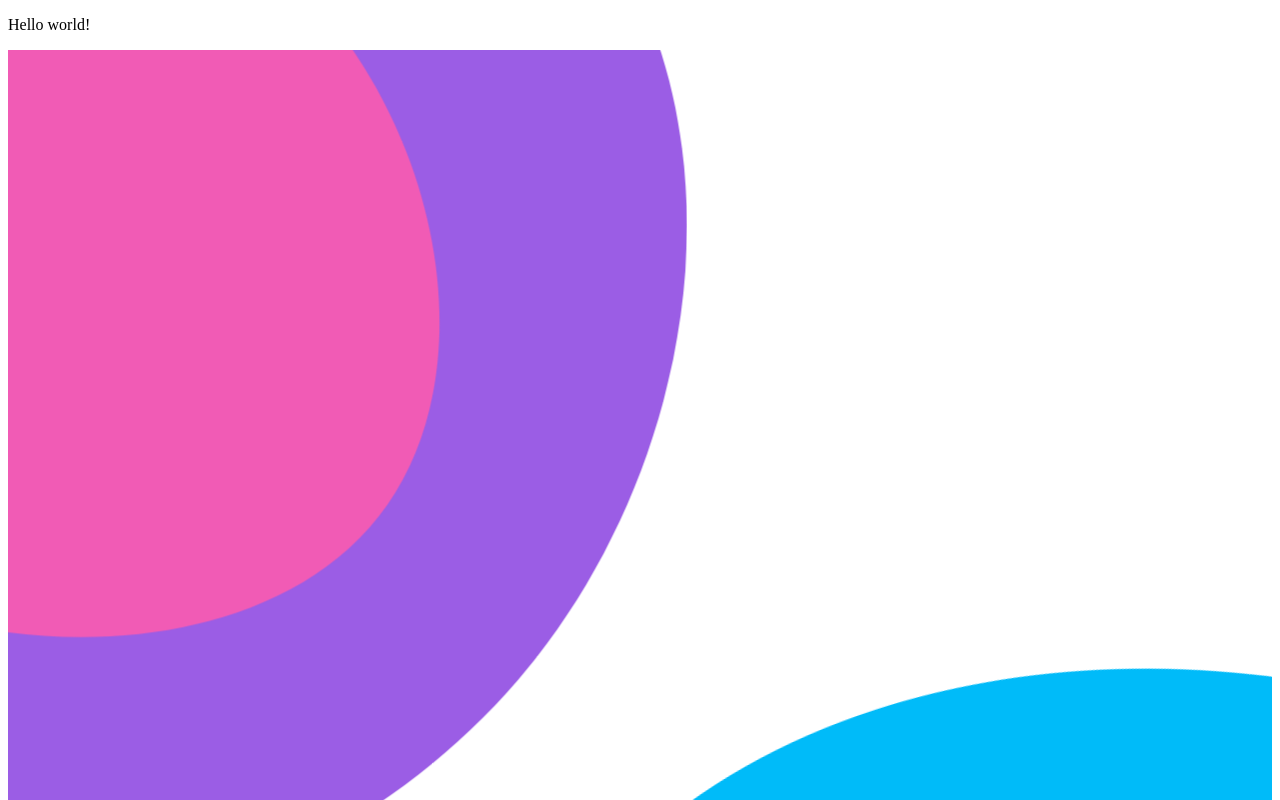
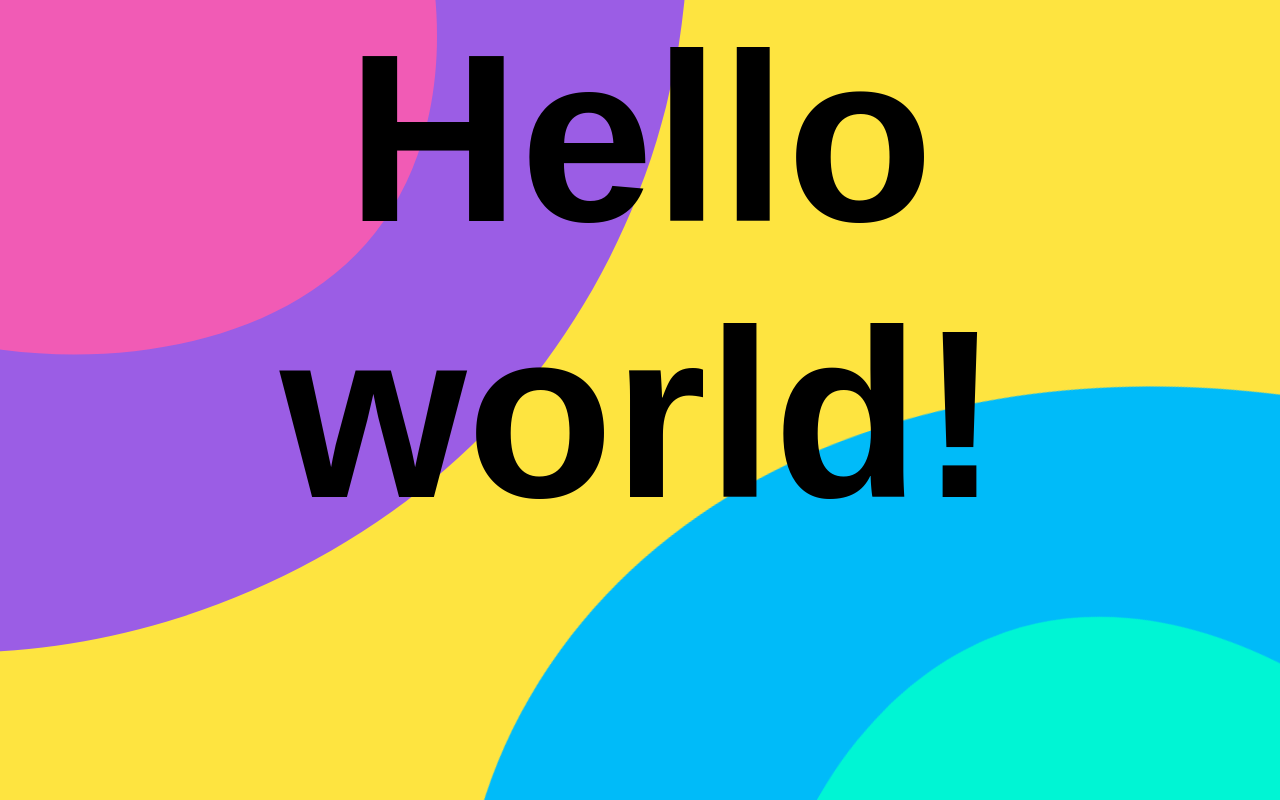
Before and after one commit to DesireeCSilva/practicaGitPages.github.io, a plain HTML site: page index.html in a window 1280 px wide. Shown: the top 800 px of the page. Drawn offline with Linux system fonts and the light colour scheme.

Commit message:
linkar hoja de estilos

```diff
--- a/index.html
+++ b/index.html
@@ -1,12 +1,12 @@
 <!DOCTYPE html>
 <html lang="en">
   <head>
-    <meta charset="UTF-8">
-    <meta name="viewport" content="width=device-width, initial-scale=1.0">
+    <meta charset="UTF-8" />
+    <meta name="viewport" content="width=device-width, initial-scale=1.0" />
+    <link rel="stylesheet" href="style.css" />
     <title>Document</title>
   </head>
   <body>
-
     <p class="text">Hello world!</p>
 
     <!--
@@ -14,7 +14,6 @@
         - * can be used as CSS backgroud
         - * total size is less than 2kb!
         -->
-
     <svg preserveAspectRatio="xMidYMid slice" viewBox="10 10 80 80">
       <defs>
         <style>
@@ -44,13 +43,26 @@
           }
         </style>
       </defs>
-    <path fill="#9b5de5" class="out-top" d="M37-5C25.1-14.7,5.7-19.1-9.2-10-28.5,1.8-32.7,31.1-19.8,49c15.5,21.5,52.6,22,67.2,2.3C59.4,35,53.7,8.5,37-5Z"/>
-    <path fill="#f15bb5" class="in-top" d="M20.6,4.1C11.6,1.5-1.9,2.5-8,11.2-16.3,23.1-8.2,45.6,7.4,50S42.1,38.9,41,24.5C40.2,14.1,29.4,6.6,20.6,4.1Z"/>
-    <path fill="#00bbf9" class="out-bottom" d="M105.9,48.6c-12.4-8.2-29.3-4.8-39.4.8-23.4,12.8-37.7,51.9-19.1,74.1s63.9,15.3,76-5.6c7.6-13.3,1.8-31.1-2.3-43.8C117.6,63.3,114.7,54.3,105.9,48.6Z"/>
-    <path fill="#00f5d4" class="in-bottom" d="M102,67.1c-9.6-6.1-22-3.1-29.5,2-15.4,10.7-19.6,37.5-7.6,47.8s35.9,3.9,44.5-12.5C115.5,92.6,113.9,74.6,102,67.1Z"/>
+      <path
+        fill="#9b5de5"
+        class="out-top"
+        d="M37-5C25.1-14.7,5.7-19.1-9.2-10-28.5,1.8-32.7,31.1-19.8,49c15.5,21.5,52.6,22,67.2,2.3C59.4,35,53.7,8.5,37-5Z"
+      />
+      <path
+        fill="#f15bb5"
+        class="in-top"
+        d="M20.6,4.1C11.6,1.5-1.9,2.5-8,11.2-16.3,23.1-8.2,45.6,7.4,50S42.1,38.9,41,24.5C40.2,14.1,29.4,6.6,20.6,4.1Z"
+      />
+      <path
+        fill="#00bbf9"
+        class="out-bottom"
+        d="M105.9,48.6c-12.4-8.2-29.3-4.8-39.4.8-23.4,12.8-37.7,51.9-19.1,74.1s63.9,15.3,76-5.6c7.6-13.3,1.8-31.1-2.3-43.8C117.6,63.3,114.7,54.3,105.9,48.6Z"
+      />
+      <path
+        fill="#00f5d4"
+        class="in-bottom"
+        d="M102,67.1c-9.6-6.1-22-3.1-29.5,2-15.4,10.7-19.6,37.5-7.6,47.8s35.9,3.9,44.5-12.5C115.5,92.6,113.9,74.6,102,67.1Z"
+      />
     </svg>
-
-
-
   </body>
 </html>
--- a/style.css
+++ b/style.css
@@ -1,37 +1,29 @@
 body {
+    position: relative;
+    height: 100vh;
+    margin: 0;
+    padding: 0;
     background-color: #fee440;
 }
+
 svg {
-    position: fixed;
+    position: absolute;
     top: 0;
     left: 0;
     width: 100%;
     height: 100vh;
 }
 
-
-.links {
-    position: fixed;
-    bottom: 20px;
-    right: 20px;
-    font-size: 18px;
-    font-family: sans-serif;
+p {
+    height: 100vh;
+    margin: 0;
+    z-index: 3;
+    position: absolute;
+    top: 50%;
+    left: 50%;
+    transform: translate(-50%, -50%);
+    text-align: center;
+    font-family: Arial, Helvetica, sans-serif;
+    font-weight: 600;
+    font-size: 15rem;
 }
-a {
-    text-decoration: none;
-    color: black;
-    margin-left: 1em;
-}
-a:hover {
-    text-decoration: underline;
-}
-a img.icon {
-    display: inline-block;
-    height: 1em;
-    margin: 0 0 -0.1em 0.3em;
-}
-
-.text {
-    font-family: Arial, Helvetica, sans-serif;
-    font-size: 300px;
-}
```
Lines whose indentation alone changed are shown as unchanged.
